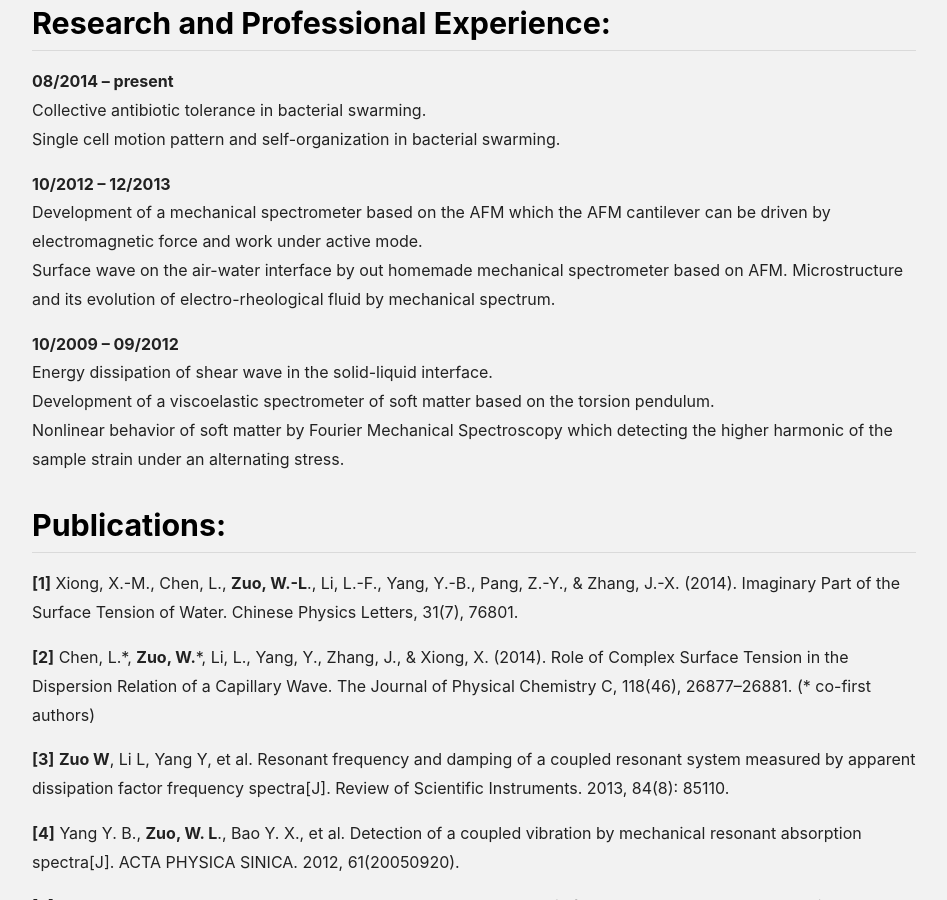
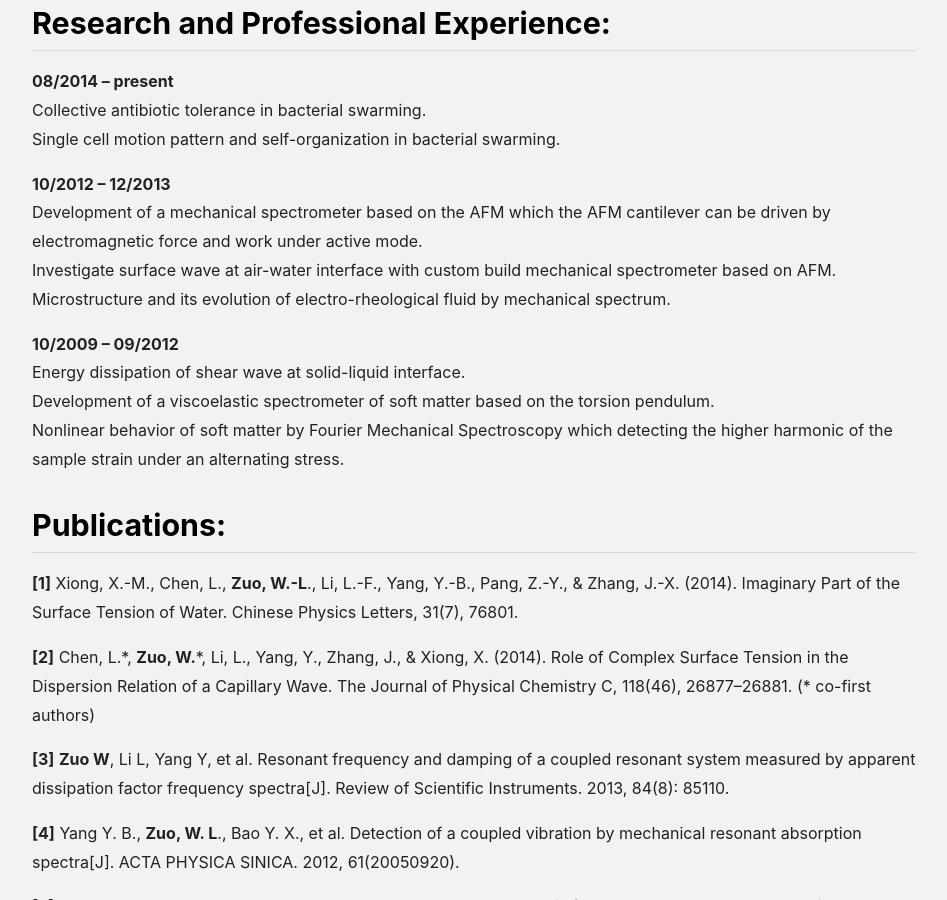
Before and after one commit to JacobZuo/jacobzuo.github.io, a Jekyll site: the page built from about.md, in a window 1280 px wide and 900 px high, scrolled down 946 px. Shown: the whole window, without its empty margins (166-1113 px from the left). Built offline with Jekyll 4.4.1, drawn with Linux system fonts in a browser that asks for light colours; nearby versions of some CDN libraries.

Commit message:
Fix typo.

```diff
--- a/about.md
+++ b/about.md
@@ -38,11 +38,11 @@ Single cell motion pattern and self-organization in bacterial swarming.
 
 **10/2012 -- 12/2013**
 Development of a mechanical spectrometer based on the AFM which the AFM cantilever can be driven by electromagnetic force and work under active mode.
-Surface wave on the air-water interface by out homemade mechanical spectrometer based on AFM.
+Investigate surface wave at air-water interface with custom build mechanical spectrometer based on AFM.
 Microstructure and its evolution of electro-rheological fluid by mechanical spectrum.
 
 **10/2009 -- 09/2012**
-Energy dissipation of shear wave in the solid-liquid interface.
+Energy dissipation of shear wave at solid-liquid interface.
 Development of a viscoelastic spectrometer of soft matter based on the torsion pendulum.
 Nonlinear behavior of soft matter by Fourier Mechanical Spectroscopy which detecting the higher harmonic of the sample strain under an alternating stress.
 
```
